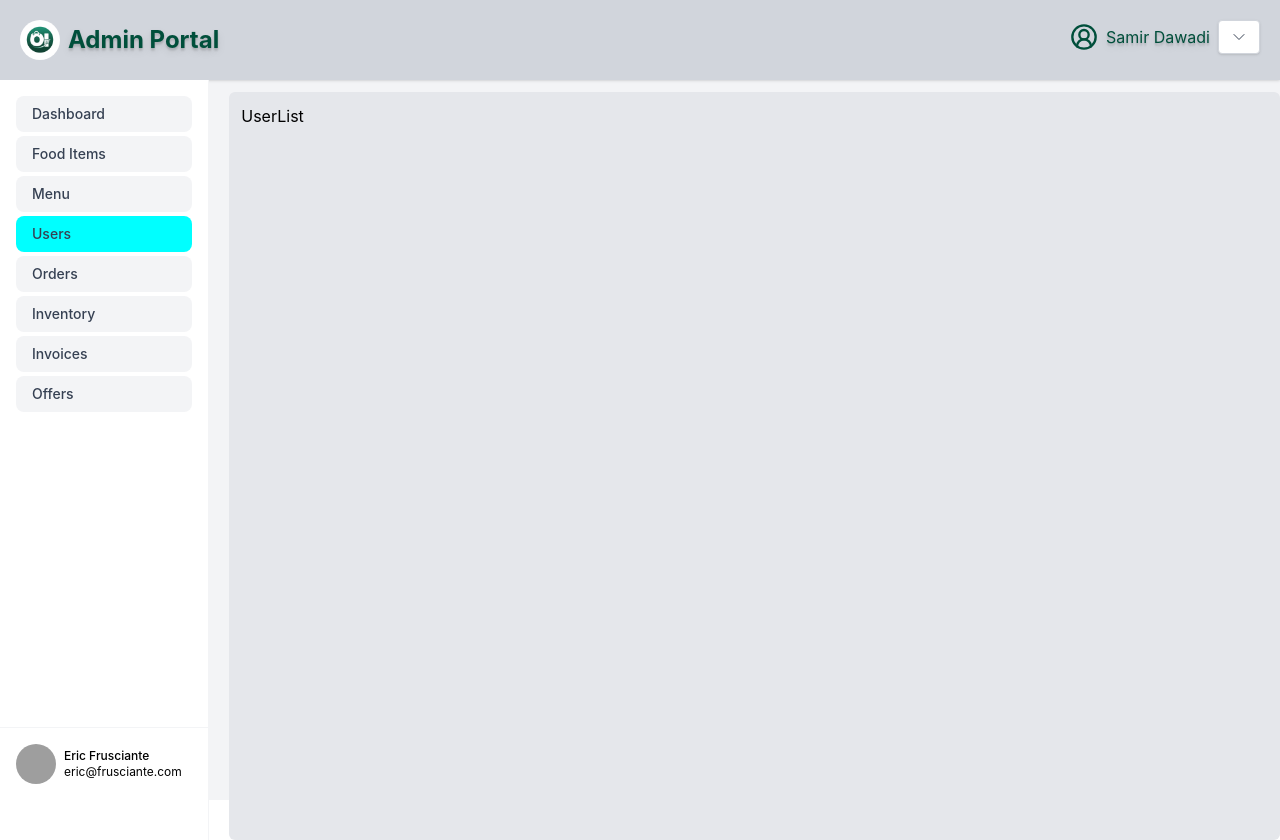
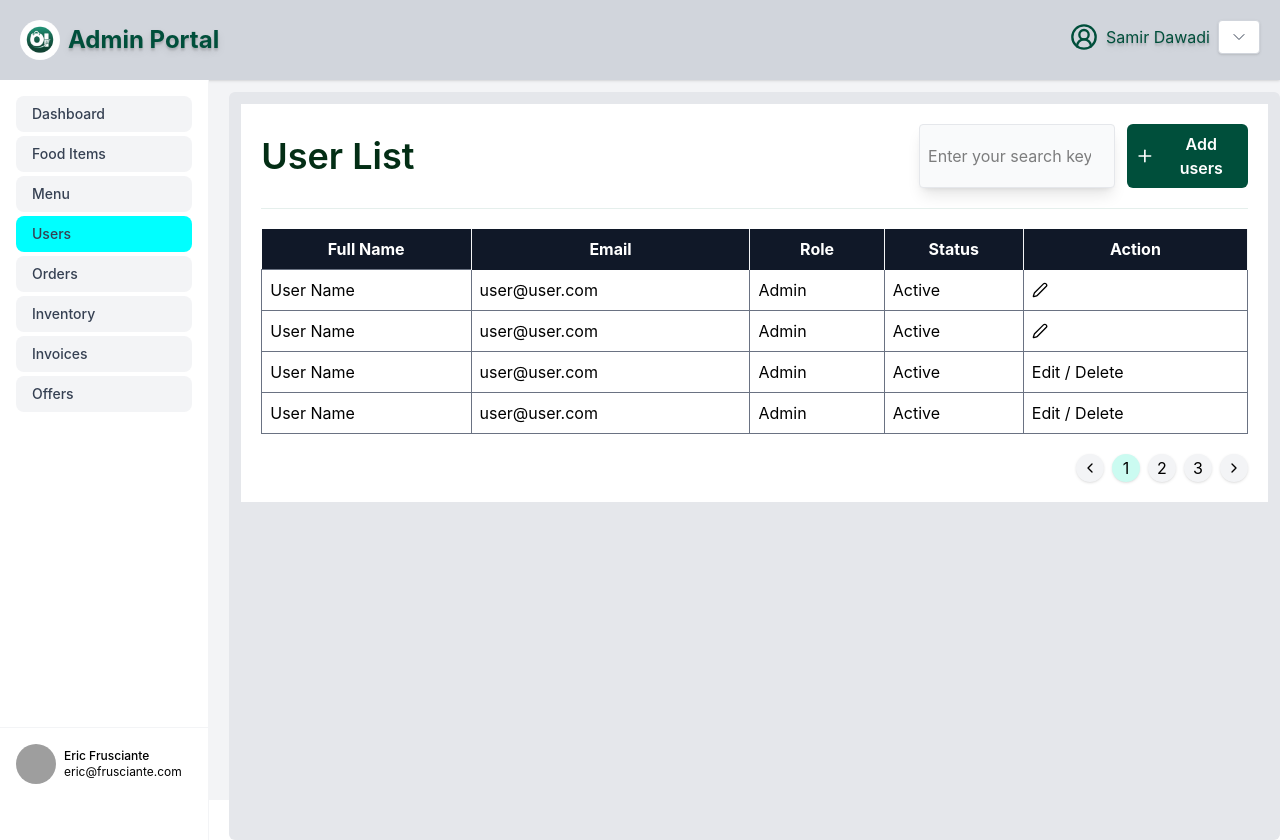
Before and after one commit to Samir-Dawadi/React_Practice, a React (Vite) app in the folder practice-react/: page /admin/users in a window 1280 px wide. Built offline with nearby package versions, Linux system fonts and the light colour scheme; grey boxes are pictures that could not be loaded.

Commit message:
User List Created

```diff
--- a/practice-react/src/pages/Admin/user/UserList.tsx
+++ b/practice-react/src/pages/Admin/user/UserList.tsx
@@ -1,7 +1,120 @@
+import { NavLink } from "react-router";
+import { H2 } from "../../../components/ui/typography/PageTitle";
+import { LuChevronLeft, LuChevronRight, LuPen, LuPlus } from "react-icons/lu";
+
 export default function UserList() {
     return (
-        <>
-            UserList
-        </>
-    )
+        <section className="bg-white w-full p-5">
+            <div className="flex w-full justify-between items-center border-b border-b-emerald-800/10 pb-5">
+                <H2>User List</H2>
+
+                <div className="w-1/3 flex gap-3">
+                    <input
+                        type="search"
+                        className="w-full border border-gray-200 p-2 rounded shadow-lg bg-gray-50"
+                        placeholder="Enter your search keyword..."
+                    />
+
+                    <NavLink
+                        to="/admin/user/create"
+                        className={
+                            "w-50 bg-emerald-900 p-2 text-white text-center rounded-md transition duration-500 hover:scale-96 flex items-center justify-center gap-2 font-semibold"
+                        }
+                    >
+                        <LuPlus className="size-5" /> Add users
+                    </NavLink>
+                </div>
+            </div>
+
+            <div className="w-full mt-5">
+                <table className="w-full">
+                    <thead className="bg-gray-900">
+                        <tr>
+                            <th className="p-2 text-white border-r border-gray-100">
+                                Full Name
+                            </th>
+                            <th className="p-2 text-white border-r border-gray-100">Email</th>
+                            <th className="p-2 text-white border-r border-gray-100">Role</th>
+                            <th className="p-2 text-white border-r border-gray-100">
+                                Status
+                            </th>
+                            <th className="p-2 text-white border-r border-gray-100">
+                                Action
+                            </th>
+                        </tr>
+                    </thead>
+                    <tbody>
+                        <tr>
+                            <td className="p-2 border-r border-gray-500 border">User Name</td>
+                            <td className="p-2 border-r border-gray-500 border-b">
+                                user@user.com
+                            </td>
+                            <td className="p-2 border-r border-gray-500 border-b">Admin</td>
+                            <td className="p-2 border-r border-gray-500 border-b">Active</td>
+                            <td className="p-2 border-r border-gray-500 border-b">
+                                <NavLink className={""} to={"/admin/user/123"}>
+                                    <LuPen />
+                                </NavLink>
+                            </td>
+                        </tr>
+
+                        <tr>
+                            <td className="p-2 border-r border-gray-500 border">User Name</td>
+                            <td className="p-2 border-r border-gray-500 border-b">
+                                user@user.com
+                            </td>
+                            <td className="p-2 border-r border-gray-500 border-b">Admin</td>
+                            <td className="p-2 border-r border-gray-500 border-b">Active</td>
+                            <td className="p-2 border-r border-gray-500 border-b">
+                                <NavLink className={""} to={"/admin/user/xyz"}>
+                                    <LuPen />
+                                </NavLink>
+                            </td>
+                        </tr>
+                        <tr>
+                            <td className="p-2 border-r border-gray-500 border">User Name</td>
+                            <td className="p-2 border-r border-gray-500 border-b">
+                                user@user.com
+                            </td>
+                            <td className="p-2 border-r border-gray-500 border-b">Admin</td>
+                            <td className="p-2 border-r border-gray-500 border-b">Active</td>
+                            <td className="p-2 border-r border-gray-500 border-b">
+                                Edit / Delete
+                            </td>
+                        </tr>
+                        <tr>
+                            <td className="p-2 border-r border-gray-500 border">User Name</td>
+                            <td className="p-2 border-r border-gray-500 border-b">
+                                user@user.com
+                            </td>
+                            <td className="p-2 border-r border-gray-500 border-b">Admin</td>
+                            <td className="p-2 border-r border-gray-500 border-b">Active</td>
+                            <td className="p-2 border-r border-gray-500 border-b">
+                                Edit / Delete
+                            </td>
+                        </tr>
+                    </tbody>
+                </table>
+            </div>
+            <div className="flex w-full mt-5 justify-end">
+                <ul className="flex gap-2">
+                    <li className="size-7 cursor-pointer hover:bg-teal-50 hover:text-teal-600 bg-gray-100 items-center justify-center flex rounded-full shadow">
+                        <LuChevronLeft />
+                    </li>
+                    <li className="size-7 cursor-pointer hover:bg-teal-50 hover:text-teal-600 items-center justify-center flex rounded-full shadow bg-teal-100">
+                        1
+                    </li>
+                    <li className="size-7 cursor-pointer hover:bg-teal-50 hover:text-teal-600 bg-gray-100 items-center justify-center flex rounded-full shadow">
+                        <span>2</span>
+                    </li>
+                    <li className="size-7 cursor-pointer hover:bg-teal-50 hover:text-teal-600 bg-gray-100 items-center justify-center flex rounded-full shadow">
+                        <span>3</span>
+                    </li>
+                    <li className="size-7 cursor-pointer hover:bg-teal-50 hover:text-teal-600 bg-gray-100 items-center justify-center flex rounded-full shadow">
+                        <LuChevronRight />
+                    </li>
+                </ul>
+            </div>
+        </section>
+    );
 }
```
